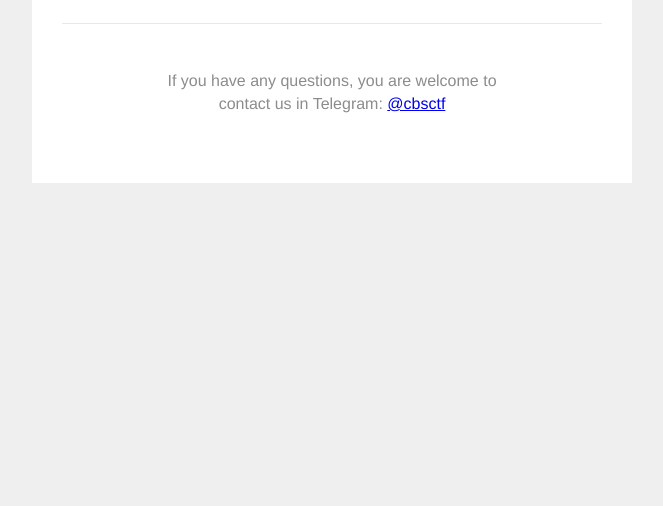
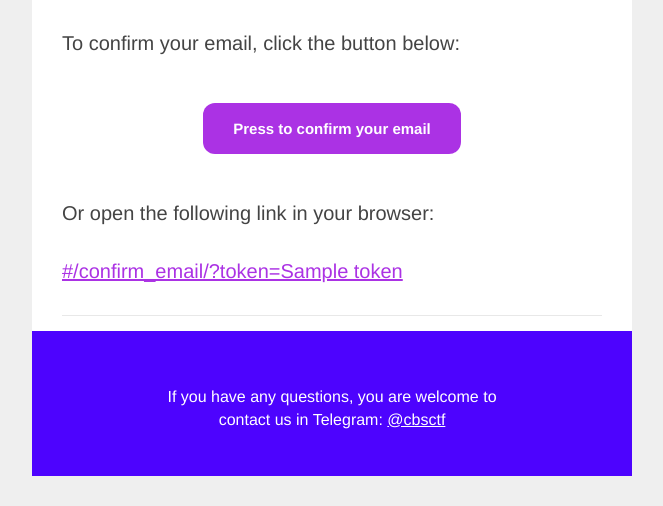
Before and after one commit to pomo-mondreganto/ctforces, a Django app: template backend/templates/email_templates/email_confirmation.html in a window 1280 px wide. Shown: the part 537-1043 px from the top of the page, without its empty margins (308-971 px from the left). Before the commit the page ends 720 px from the top, so only its background shows below. Run offline with Django 3.2, Linux system fonts and the light colour scheme; the template is opened without the code that fills it: most values are stand-ins (such as "Sample title", 1, 10 or a date in 2020); grey boxes marked "Sample" are stand-in pictures.

Commit message:
New email templates

```diff
--- a/backend/templates/email_templates/email_confirmation.html
+++ b/backend/templates/email_templates/email_confirmation.html
@@ -5,7 +5,6 @@
     <meta http-equiv="Content-Type" content="text/html; charset=utf-8" />
     <meta name="viewport" content="width=400" />
     <title>CTForces account confirmation</title>
-    <!--suppress HtmlUnknownTarget -->
     <link rel="shortcut icon" href="{{ url }}/favicon.ico" />
     <style type="text/css">    .ExternalClass {
         width: 100%;
@@ -91,15 +90,15 @@
       style="padding: 0; margin: 0; border: 0; width:100%; -webkit-text-size-adjust:100%; -ms-text-size-adjust:100%; background-color: #efefef;">
 <!--allrecords-->
 <table id="allrecords" class="t-records" data-tilda-email="yes" data-tilda-project-id="4498773"
-       data-tilda-page-id="21754304" data-tilda-page-alias="" cellpadding="0" cellspacing="0"
+       data-tilda-page-id="22465633" data-tilda-page-alias="" cellpadding="0" cellspacing="0"
        style="width:100%; border-collapse:collapse; border-spacing:0; padding:0; margin:0; border:0;">
     <tr>
         <td style="background-color: #efefef; "><!--record_mail-->
-            <table id="rec351441915" style="width:100%; border-collapse:collapse; border-spacing:0; margin:0; border:0;"
+            <table id="rec362924282" style="width:100%; border-collapse:collapse; border-spacing:0; margin:0; border:0;"
                    cellpadding="0" cellspacing="0" data-record-type="619">
                 <tr>
                     <td style="padding-left:15px; padding-right:15px; ">
-                        <table id="recin351441915" class="r" style="margin: 0 auto;border-spacing: 0;width:600px;"
+                        <table id="recin362924282" class="r" style="margin: 0 auto;border-spacing: 0;width:600px;"
                                align="center">
                             <tr>
                                 <td style="padding-top:0px;padding-bottom:0px;padding-left:0;padding-right:0;">
@@ -115,11 +114,11 @@
                     </td>
                 </tr>
             </table><!--/record--><!--record_mail-->
-            <table id="rec351441916" style="width:100%; border-collapse:collapse; border-spacing:0; margin:0; border:0;"
+            <table id="rec362924283" style="width:100%; border-collapse:collapse; border-spacing:0; margin:0; border:0;"
                    cellpadding="0" cellspacing="0" data-record-type="323">
                 <tr>
                     <td style="padding-left:15px; padding-right:15px; ">
-                        <table id="recin351441916" class="r"
+                        <table id="recin362924283" class="r"
                                style="margin: 0 auto;background-color:#ffffff;border-spacing: 0;width:600px;"
                                align="center">
                             <tr>
@@ -141,22 +140,21 @@
                     </td>
                 </tr>
             </table><!--/record--><!--record_mail-->
-            <table id="rec351444600" style="width:100%; border-collapse:collapse; border-spacing:0; margin:0; border:0;"
-                   cellpadding="0" cellspacing="0" data-record-type="620">
+            <table id="rec362924285" style="width:100%; border-collapse:collapse; border-spacing:0; margin:0; border:0;"
+                   cellpadding="0" cellspacing="0" data-record-type="322">
                 <tr>
                     <td style="padding-left:15px; padding-right:15px; ">
-                        <table id="recin351444600" class="r"
+                        <table id="recin362924285" class="r"
                                style="margin: 0 auto;background-color:#ffffff;border-spacing: 0;width:600px;"
                                align="center">
                             <tr>
-                                <td style="padding-top:15px;padding-bottom:15px;padding-left:0;padding-right:0;">
-                                    <table border="0" cellpadding="0" cellspacing="0" width="100%">
+                                <td style="padding-top:15px;padding-bottom:15px;padding-left:30px;padding-right:30px;">
+                                    <table border="0" cellpadding="0" cellspacing="0" width="100%" style="width:100%;">
                                         <tr>
-                                            <td align="center"><a style="text-decoration: none;"
-                                                                  href="{{ url }}"> <img width="150"
-                                                                                         style="display:block; width:150px;"
-                                                                                         src="{{ logo }}">
-                                            </a></td>
+                                            <td style="width:100%; text-align: center;"><img width="540" align="center"
+                                                                                             style="width: 100%; height: auto;"
+                                                                                             src="https://static.tildacdn.com/tild3936-6636-4437-a562-643837613961/Frame_38_1.png"
+                                                                                             imgfield="img"></td>
                                         </tr>
                                     </table>
                                 </td>
@@ -165,11 +163,11 @@
                     </td>
                 </tr>
             </table><!--/record--><!--record_mail-->
-            <table id="rec351441918" style="width:100%; border-collapse:collapse; border-spacing:0; margin:0; border:0;"
+            <table id="rec362924286" style="width:100%; border-collapse:collapse; border-spacing:0; margin:0; border:0;"
                    cellpadding="0" cellspacing="0" data-record-type="329">
                 <tr>
                     <td style="padding-left:15px; padding-right:15px; ">
-                        <table id="recin351441918" class="r"
+                        <table id="recin362924286" class="r"
                                style="margin: 0 auto;background-color:#ffffff;border-spacing: 0;width:600px;"
                                align="center">
                             <tr>
@@ -190,11 +188,11 @@
                     </td>
                 </tr>
             </table><!--/record--><!--record_mail-->
-            <table id="rec351441919" style="width:100%; border-collapse:collapse; border-spacing:0; margin:0; border:0;"
+            <table id="rec362924287" style="width:100%; border-collapse:collapse; border-spacing:0; margin:0; border:0;"
                    cellpadding="0" cellspacing="0" data-record-type="618">
                 <tr>
                     <td style="padding-left:15px; padding-right:15px; ">
-                        <table id="recin351441919" class="r"
+                        <table id="recin362924287" class="r"
                                style="margin: 0 auto;background-color:#ffffff;border-spacing: 0;width:600px;"
                                align="center">
                             <tr>
@@ -207,22 +205,12 @@
                                                 <table border="0" cellpadding="0" cellspacing="0"
                                                        style="margin: 0 auto;" align="center">
                                                     <tr>
-                                                        <td> <!--[if mso]>
-                                                            <v:roundrect xmlns:v="urn:schemas-microsoft-com:vml"
-                                                                         xmlns:w="urn:schemas-microsoft-com:office:word"
-                                                                         href=""
-                                                                         style="height:52px;v-text-anchor:middle;mso-wrap-style:none;mso-position-horizontal:center;"
-                                                                         arcsize="9%" stroke="f" fillcolor="#ff5500">
-                                                                <w:anchorlock />
-                                                                <center
-                                                                    style="text-decoration: none; padding: 15px 30px; font-size: 15px; text-align: center; font-weight: bold; font-family:Helvetica Neue, Helvetica, Arial, sans-serif; width: 100%;color:#ffffff;">
-                                                                    Press to confirm your email
-                                                                </center>
-                                                            </v:roundrect> <![endif]--> <!--[if !mso]--> <a
-                                                                style="display: table-cell; text-decoration: none; padding: 15px 30px; font-size: 15px; text-align: center; font-weight: bold; font-family:Helvetica Neue, Helvetica, Arial, sans-serif; width: 100%;color:#ffffff; border:0px solid ; background-color:#ff5500; border-radius: 3px;"
-                                                                href="{{ url }}/confirm_email/?token={{ token }}"> Press
-                                                                to confirm your email </a> <!--[endif]-->
-                                                        </td>
+                                                        <td>
+                                                            <!--[if mso]> <v:roundrect xmlns:v="urn:schemas-microsoft-com:vml" xmlns:w="urn:schemas-microsoft-com:office:word" href="{{ url }}/confirm_email/?token={{ token }}" style="height:52px;v-text-anchor:middle;mso-wrap-style:none;mso-position-horizontal:center;" arcsize="36%" stroke="f" fillcolor="#ab32e4"> <w:anchorlock/> <center style="text-decoration: none; padding: 15px 30px; font-size: 15px; text-align: center; font-weight: bold; font-family:Helvetica Neue, Helvetica, Arial, sans-serif; width: 100%;color:#ffffff;"> Press to confirm your email </center> </v:roundrect> <![endif]-->
+                                                            <!--[if !mso]--> <a
+                                                            style="display: table-cell; text-decoration: none; padding: 15px 30px; font-size: 15px; text-align: center; font-weight: bold; font-family:Helvetica Neue, Helvetica, Arial, sans-serif; width: 100%;color:#ffffff; border:0px solid ; background-color:#ab32e4; border-radius: 12px;"
+                                                            href="{{ url }}/confirm_email/?token={{ token }}"> Press to
+                                                            confirm your email </a> <!--[endif]--> </td>
                                                     </tr>
                                                 </table>
                                             </td>
@@ -234,11 +222,11 @@
                     </td>
                 </tr>
             </table><!--/record--><!--record_mail-->
-            <table id="rec351497927" style="width:100%; border-collapse:collapse; border-spacing:0; margin:0; border:0;"
+            <table id="rec362924288" style="width:100%; border-collapse:collapse; border-spacing:0; margin:0; border:0;"
                    cellpadding="0" cellspacing="0" data-record-type="329">
                 <tr>
                     <td style="padding-left:15px; padding-right:15px; ">
-                        <table id="recin351497927" class="r"
+                        <table id="recin362924288" class="r"
                                style="margin: 0 auto;background-color:#ffffff;border-spacing: 0;width:600px;"
                                align="center">
                             <tr>
@@ -259,11 +247,11 @@
                     </td>
                 </tr>
             </table><!--/record--><!--record_mail-->
-            <table id="rec351498130" style="width:100%; border-collapse:collapse; border-spacing:0; margin:0; border:0;"
+            <table id="rec362924289" style="width:100%; border-collapse:collapse; border-spacing:0; margin:0; border:0;"
                    cellpadding="0" cellspacing="0" data-record-type="329">
                 <tr>
                     <td style="padding-left:15px; padding-right:15px; ">
-                        <table id="recin351498130" class="r"
+                        <table id="recin362924289" class="r"
                                style="margin: 0 auto;background-color:#ffffff;border-spacing: 0;width:600px;"
                                align="center">
                             <tr>
@@ -274,7 +262,8 @@
                                                 <div
                                                     style="margin-right: auto; font-family: Helvetica Neue, Helvetica, Arial, sans-serif; color:#444444;font-size:20px;line-height:1.4;">
                                                     <a href="{{ url }}/confirm_email/?token={{ token }}"
-                                                       rel="noreferrer noopener" target="_blank">{{ url }}/confirm_email/?token={{ token }}</a>
+                                                       rel="noreferrer noopener" target="_blank"
+                                                       style="color: rgb(171, 50, 228);">{{ url }}/confirm_email/?token={{ token }}</a>
                                                 </div>
                                             </td>
                                         </tr>
@@ -285,11 +274,11 @@
                     </td>
                 </tr>
             </table><!--/record--><!--record_mail-->
-            <table id="rec351441920" style="width:100%; border-collapse:collapse; border-spacing:0; margin:0; border:0;"
+            <table id="rec362924292" style="width:100%; border-collapse:collapse; border-spacing:0; margin:0; border:0;"
                    cellpadding="0" cellspacing="0" data-record-type="637">
                 <tr>
                     <td style="padding-left:15px; padding-right:15px; ">
-                        <table id="recin351441920" class="r"
+                        <table id="recin362924292" class="r"
                                style="margin: 0 auto;background-color:#ffffff;border-spacing: 0;width:600px;"
                                align="center">
                             <tr>
@@ -311,12 +300,12 @@
                     </td>
                 </tr>
             </table><!--/record--><!--record_mail-->
-            <table id="rec351441921" style="width:100%; border-collapse:collapse; border-spacing:0; margin:0; border:0;"
+            <table id="rec362924293" style="width:100%; border-collapse:collapse; border-spacing:0; margin:0; border:0;"
                    cellpadding="0" cellspacing="0" data-record-type="617">
                 <tr>
                     <td style="padding-left:15px; padding-right:15px; ">
-                        <table id="recin351441921" class="r"
-                               style="margin: 0 auto;background-color:#ffffff;border-spacing: 0;width:600px;"
+                        <table id="recin362924293" class="r"
+                               style="margin: 0 auto;background-color:#4d03fe;border-spacing: 0;width:600px;"
                                align="center">
                             <tr>
                                 <td style="padding-top:30px;padding-bottom:45px;padding-left:30px;padding-right:30px;">
@@ -326,9 +315,9 @@
                                             <td style="text-align: center; padding: 0 0 0;">
                                                 <div
                                                     style="margin: 0 auto; font-weight: normal; font-family: Helvetica Neue, Helvetica, Arial, sans-serif; color:#8c8c8c;max-width:350px;">
-                                                    If you have any questions, you are welcome to contact us in
-                                                    Telegram: <a href="https://t.me/cbsctf">@cbsctf</a><br /><br />
-                                                </div>
+                                                    <br /><span style="color: rgb(255, 255, 255);">If you have any questions, you are welcome to contact us in Telegram: </span><a
+                                                    href="https://t.me/cbsctf" rel="noreferrer noopener" target="_blank"
+                                                    style="color: rgb(255, 255, 255);">@cbsctf</a></div>
                                             </td>
                                         </tr>
                                     </table>
@@ -338,11 +327,11 @@
                     </td>
                 </tr>
             </table><!--/record--><!--record_mail-->
-            <table id="rec351441922" style="width:100%; border-collapse:collapse; border-spacing:0; margin:0; border:0;"
+            <table id="rec362924294" style="width:100%; border-collapse:collapse; border-spacing:0; margin:0; border:0;"
                    cellpadding="0" cellspacing="0" data-record-type="619">
                 <tr>
                     <td style="padding-left:15px; padding-right:15px; ">
-                        <table id="recin351441922" class="r" style="margin: 0 auto;border-spacing: 0;width:600px;"
+                        <table id="recin362924294" class="r" style="margin: 0 auto;border-spacing: 0;width:600px;"
                                align="center">
                             <tr>
                                 <td style="padding-top:0px;padding-bottom:0px;padding-left:0;padding-right:0;">
```
Also changed, not shown: backend/templates/email_templates/password_reset.html (+30 -30 lines).
